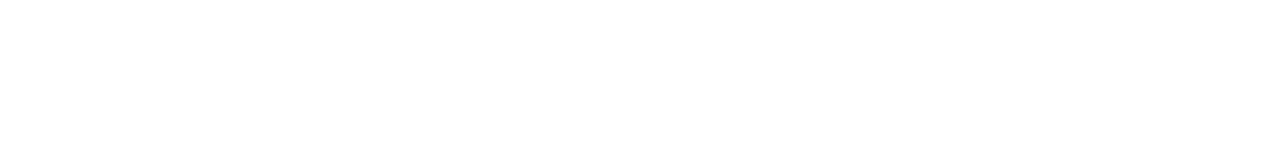
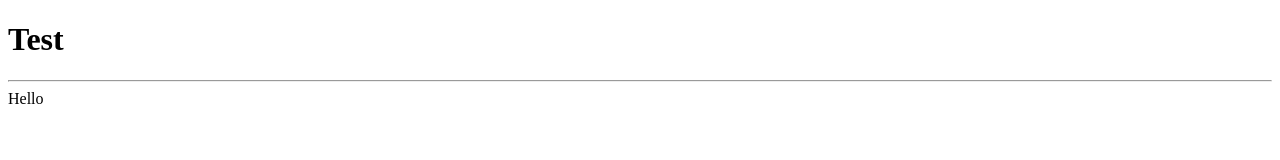
Before and after one commit to dsaavedr/FreeCodeCamp, a plain HTML site: page Weather App/index.html in a window 1280 px wide. Drawn offline with nearby package versions, Linux system fonts and the light colour scheme.

Commit message:
Initial setup

```diff
--- a/Weather App/index.html
+++ b/Weather App/index.html
@@ -3,8 +3,15 @@
   <head>
     <meta charset="utf-8">
     <title>Weather App</title>
+
+    <script src="https://ajax.googleapis.com/ajax/libs/jquery/3.1.1/jquery.min.js"></script>
+    <script src="js/script.js"></script>
   </head>
   <body>
+    <h1>Test</h1>
+    <hr>
+    <div class="info">
 
+    </div>
   </body>
 </html>
--- /dev/null
+++ b/Weather App/js/script.js
@@ -0,0 +1,3 @@
+$(document).ready(function(){
+  $(".info").html("Hello");
+});
```
